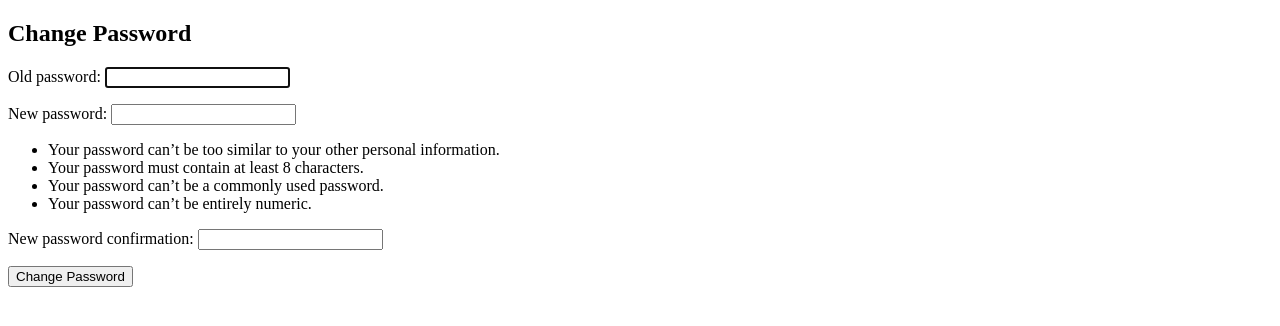
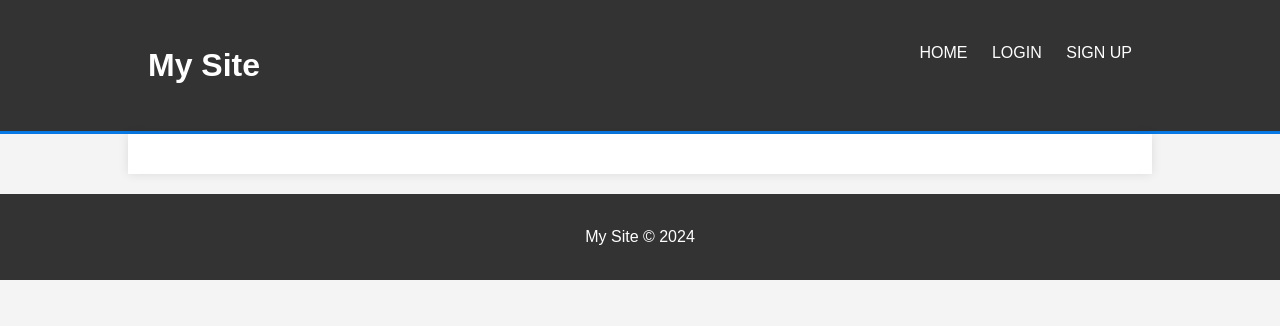
Before and after one commit to MARQUEZ93/relay-entry, a Django app: a page that uses backend/templates/registration/password_change_form.html in a window 1280 px wide. Shown: the top 326 px of the page. Run offline with Django 4.2, Linux system fonts and the light colour scheme; the visitor is signed in with stand-in values (Sample User, id 1).

Commit message:
move forward on base html

```diff
--- a/backend/backend/settings.py
+++ b/backend/backend/settings.py
@@ -105,7 +105,8 @@
 # Static files (CSS, JavaScript, Images)
 # https://docs.djangoproject.com/en/4.2/howto/static-files/
 
-STATIC_URL = 'static/'
+STATIC_URL = '/static/'
+STATICFILES_DIRS = [os.path.join(BASE_DIR, 'static')]
 
 # Default primary key field type
 # https://docs.djangoproject.com/en/4.2/ref/settings/#default-auto-field
--- /dev/null
+++ b/backend/static/css/style.css
@@ -0,0 +1,98 @@
+/* Reset some default styles */
+* {
+    margin: 0;
+    padding: 0;
+    box-sizing: border-box;
+}
+
+body {
+    font-family: 'Arial', sans-serif;
+    background-color: #f4f4f4;
+    color: #333;
+    line-height: 1.6;
+}
+
+.container {
+    width: 80%;
+    margin: auto;
+    overflow: hidden;
+    padding: 20px;
+}
+
+/* Header styling */
+header {
+    background: #333;
+    color: #fff;
+    padding: 20px 0;
+    border-bottom: #0779e4 3px solid;
+}
+
+header h1 {
+    float: left;
+    margin-top: 0;
+}
+
+header nav {
+    float: right;
+}
+
+header nav ul {
+    list-style: none;
+}
+
+header nav ul li {
+    display: inline;
+    margin-left: 20px;
+}
+
+header nav ul li a {
+    color: #fff;
+    text-decoration: none;
+    text-transform: uppercase;
+    font-size: 16px;
+}
+
+/* Footer styling */
+footer {
+    background: #333;
+    color: #fff;
+    text-align: center;
+    padding: 10px 0;
+    margin-top: 20px;
+    clear: both;
+}
+
+footer p {
+    margin: 0;
+}
+
+/* Main content area */
+main {
+    padding: 20px;
+    background: #fff;
+    margin-top: 20px;
+    box-shadow: 0 0 10px rgba(0,0,0,0.1);
+}
+
+/* Form styling */
+form {
+    margin-top: 20px;
+}
+
+form input, form button {
+    display: block;
+    width: 100%;
+    padding: 10px;
+    margin-bottom: 10px;
+}
+
+form button {
+    background: #0779e4;
+    color: #fff;
+    border: none;
+    cursor: pointer;
+}
+
+form button:hover {
+    background: #005bb5;
+}
--- /dev/null
+++ b/backend/templates/base.html
@@ -0,0 +1,32 @@
+<!DOCTYPE html>
+<html lang="en">
+<head>
+    <meta charset="UTF-8">
+    <title>{% block title %}My Site{% endblock %}</title>
+    {% load static %}
+    <link rel="stylesheet" href="{% static 'css/style.css' %}">
+</head>
+<body>
+    <header>
+        <div class="container">
+            <h1>My Site</h1>
+            <nav>
+                <ul>
+                    <li><a href="/">Home</a></li>
+                    <li><a href="/accounts/login/">Login</a></li>
+                    <li><a href="/signup/">Sign Up</a></li>
+                </ul>
+            </nav>
+        </div>
+    </header>
+    <main class="container">
+        {% block content %}
+        {% endblock %}
+    </main>
+    <footer>
+        <div class="container">
+            <p>My Site &copy; 2024</p>
+        </div>
+    </footer>
+</body>
+</html>
--- a/backend/templates/index.html
+++ b/backend/templates/index.html
@@ -1,4 +1,4 @@
-<!-- backend/my_app/templates/index.html -->
+{% extends "base.html" %}
 
 <!DOCTYPE html>
 <html>
--- a/backend/templates/registration/login.html
+++ b/backend/templates/registration/login.html
@@ -1,4 +1,4 @@
-<!-- backend/my_app/templates/registration/login.html -->
+{% extends "base.html" %}
 
 <!DOCTYPE html>
 <html>
--- a/backend/templates/registration/logout.html
+++ b/backend/templates/registration/logout.html
@@ -1,4 +1,4 @@
-<!-- backend/my_app/templates/registration/logout.html -->
+{% extends "base.html" %}
 
 <!DOCTYPE html>
 <html>
--- a/backend/templates/registration/password_change_done.html
+++ b/backend/templates/registration/password_change_done.html
@@ -1,4 +1,4 @@
-<!-- backend/my_app/templates/registration/password_change_done.html -->
+{% extends "base.html" %}
 
 <!DOCTYPE html>
 <html>
--- a/backend/templates/registration/password_change_form.html
+++ b/backend/templates/registration/password_change_form.html
@@ -1,4 +1,4 @@
-<!-- backend/my_app/templates/registration/password_change_form.html -->
+{% extends "base.html" %}
 
 <!DOCTYPE html>
 <html>
--- a/backend/templates/registration/password_reset_complete.html
+++ b/backend/templates/registration/password_reset_complete.html
@@ -1,4 +1,4 @@
-<!-- backend/my_app/templates/registration/password_reset_complete.html -->
+{% extends "base.html" %}
 
 <!DOCTYPE html>
 <html>
--- a/backend/templates/registration/password_reset_confirm.html
+++ b/backend/templates/registration/password_reset_confirm.html
@@ -1,4 +1,4 @@
-<!-- backend/my_app/templates/registration/password_reset_confirm.html -->
+{% extends "base.html" %}
 
 <!DOCTYPE html>
 <html>
--- a/backend/templates/registration/password_reset_done.html
+++ b/backend/templates/registration/password_reset_done.html
@@ -1,4 +1,4 @@
-<!-- backend/my_app/templates/registration/password_reset_done.html -->
+{% extends "base.html" %}
 
 <!DOCTYPE html>
 <html>
--- a/backend/templates/registration/password_reset_form.html
+++ b/backend/templates/registration/password_reset_form.html
@@ -1,4 +1,4 @@
-<!-- backend/my_app/templates/registration/password_reset_form.html -->
+{% extends "base.html" %}
 
 <!DOCTYPE html>
 <html>
```
